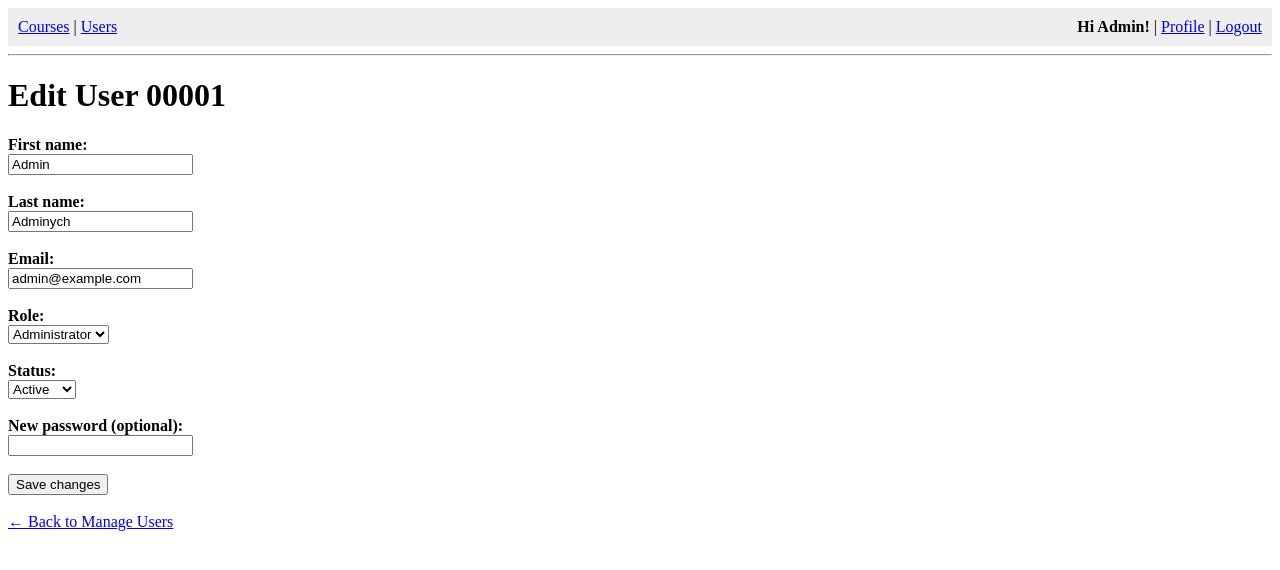
After one commit to Oleg-Dergunov/Student-Grading-System, a Flask app: page /users/1 in a window 1280 px wide. The commit adds this page. Shown: the top 570 px of the page. Run offline with Flask 3, Linux system fonts and the light colour scheme; a user stored in the database is signed in; data comes from the database, SQL or seed files in the repository; both versions use the stored data as it was after the commit.

Commit message:
Added Edit User Page and decorator admin_required

```diff
--- a/repositories/users_repository.py
+++ b/repositories/users_repository.py
@@ -21,3 +21,38 @@ def insert_user(firstName: str, lastName: str, email: str, password: str, role:
 
     except sqlite3.IntegrityError:
         return False, "Email already exists"
+
+
+def get_user_by_id(user_id):
+    db = get_db()
+    return db.execute(
+        "SELECT * FROM users WHERE id = ?",
+        (user_id,)
+    ).fetchone()
+
+def find_user_by_email_excluding(email, user_id):
+    db = get_db()
+    return db.execute(
+        "SELECT * FROM users WHERE email = ? AND id != ?",
+        (email, user_id)
+    ).fetchone()
+
+def update_user_admin(user_id, first, last, email, role, active):
+    db = get_db()
+    db.execute(
+        """
+        UPDATE users
+        SET firstName = ?, lastName = ?, email = ?, role = ?, active = ?
+        WHERE id = ?
+        """,
+        (first, last, email, role, active, user_id)
+    )
+    db.commit()
+
+def update_user_password(user_id, new_password):
+    db = get_db()
+    db.execute(
+        "UPDATE users SET password = ? WHERE id = ?",
+        (new_password, user_id)
+    )
+    db.commit()
--- a/routes/auth.py
+++ b/routes/auth.py
@@ -24,6 +24,18 @@ def login_required(f):
 
         return f(*args, **kwargs)
     return wrapper
+
+
+
+# Decorator @admin_required
+def admin_required(f):
+    @wraps(f)
+    def wrapper(*args, **kwargs):
+        if "role" not in session or session["role"] != "admin":
+            return redirect(url_for("auth.login"))
+        return f(*args, **kwargs)
+    return wrapper
+
 
 
 # Global context processor automatically passing current_user to all templates
--- a/routes/courses.py
+++ b/routes/courses.py
@@ -1,5 +1,5 @@
 from flask import Blueprint, render_template, request, redirect, url_for, session
-from routes.auth import login_required
+from routes.auth import login_required, admin_required
 from services.courses_service import get_courses_for_user, add_course
 
 courses_bp = Blueprint("courses", __name__)
@@ -24,9 +24,8 @@ def courses():
 
 @courses_bp.route("/courses/add_course", methods=["GET", "POST"])
 @login_required
+@admin_required
 def add_course_route():
-    if session.get("role") != "admin":
-        return redirect(url_for("auth.login"))
 
     if request.method == "POST":
         name = request.form["name"]
--- a/routes/users.py
+++ b/routes/users.py
@@ -1,27 +1,29 @@
-from flask import Blueprint, render_template, request, redirect, url_for, session
-from routes.auth import login_required
-from services.users_service import get_all_users, create_user
+from flask import Blueprint, render_template, request, redirect, url_for
+from routes.auth import login_required, admin_required
+from services.users_service import (
+    get_all_users,
+    create_user,
+    get_user_by_id,
+    admin_update_user
+)
 
 users_bp = Blueprint("users", __name__)
 
 
+# Users page (admin only)
 @users_bp.route("/users")
 @login_required
+@admin_required
 def manage_users():
-    if session.get("role") != "admin":
-        return redirect(url_for("auth.login"))
-
     users = get_all_users()
-
     return render_template("users.html", users=users)
 
 
+# Add a user page (admin only)
 @users_bp.route("/users/add_user", methods=["GET", "POST"])
 @login_required
+@admin_required
 def add_user():
-    if session.get("role") != "admin":
-        return redirect(url_for("auth.login"))
-
     if request.method == "POST":
         firstName = request.form["firstName"]
         lastName = request.form["lastName"]
@@ -44,3 +46,45 @@ def add_user():
         return redirect(url_for("users.manage_users"))
 
     return render_template("users/add_user.html")
+
+
+# Edit user page (admin only)
+@users_bp.route("/users/<int:user_id>", methods=["GET", "POST"])
+@login_required
+@admin_required
+def edit_user(user_id):
+    user = get_user_by_id(user_id)
+
+    if not user:
+        return "User not found", 404
+
+    error = None
+    success = None
+
+    if request.method == "POST":
+        first = request.form["firstName"].strip()
+        last = request.form["lastName"].strip()
+        email = request.form["email"].lower().strip()
+        role = request.form["role"]
+        active = int(request.form["status"])
+        new_password = request.form.get("new_password", "").strip()
+
+        success, error = admin_update_user(
+            user_id,
+            first,
+            last,
+            email,
+            role,
+            active,
+            new_password
+        )
+
+        if success:
+            user = get_user_by_id(user_id)
+
+    return render_template(
+        "users/edit_user.html",
+        user=user,
+        error=error,
+        success=success
+    )
--- a/services/users_service.py
+++ b/services/users_service.py
@@ -1,4 +1,11 @@
-from repositories.users_repository import fetch_all_users, insert_user
+from repositories.users_repository import (
+    fetch_all_users,
+    insert_user,
+    find_user_by_email_excluding,
+    update_user_admin,
+    update_user_password,
+    get_user_by_id as repo_get_user_by_id
+)
 
 
 def get_all_users():
@@ -12,3 +19,19 @@ def create_user(firstName: str, lastName: str, email: str, password: str, role:
         return None, error
 
     return "User created", None
+
+
+def admin_update_user(user_id, first, last, email, role, status, new_password):
+    existing = find_user_by_email_excluding(email, user_id)
+    if existing:
+        return None, "This email is already in use"
+
+    update_user_admin(user_id, first, last, email, role, status)
+
+    if new_password:
+        update_user_password(user_id, new_password)
+
+    return "User updated successfully", None
+
+def get_user_by_id(user_id):
+    return repo_get_user_by_id(user_id)
--- a/templates/users.html
+++ b/templates/users.html
@@ -42,7 +42,7 @@
             <td>{{ role_names[u.role] }}</td>
             <td>{{ "Active" if u.active else "Inactive" }}</td>
             <td>
-                <center><a href="/users/edit_user/{{ u.id }}">Edit</a></center>
+                <center><a href="{{ url_for('users.edit_user', user_id=u.id) }}">Edit</a></center>
             </td>
         </tr>
         {% endfor %}
--- /dev/null
+++ b/templates/users/edit_user.html
@@ -0,0 +1,53 @@
+{% extends "base.html" %}
+{% block content %}
+
+<h1>Edit User {{ "%05d" | format(user.id) }}</h1>
+
+{% if error %}
+<p style="color:red; font-weight:bold;">{{ error }}</p>
+{% endif %}
+
+{% if success %}
+<p style="color:green; font-weight:bold;">{{ success }}</p>
+{% endif %}
+
+{% set role_names = {
+"student": "Student",
+"teacher": "Teacher",
+"admin": "Administrator"
+} %}
+
+<form method="POST">
+
+    <strong>First name:</strong><br>
+    <input type="text" name="firstName" value="{{ user.firstName }}" required><br><br>
+
+    <strong>Last name:</strong><br>
+    <input type="text" name="lastName" value="{{ user.lastName }}" required><br><br>
+
+    <strong>Email:</strong><br>
+    <input type="email" name="email" value="{{ user.email }}" required><br><br>
+
+    <strong>Role:</strong><br>
+    <select name="role">
+        {% for key, label in role_names.items() %}
+        <option value="{{ key }}" {% if user.role==key %}selected{% endif %}>{{ label }}</option>
+        {% endfor %}
+    </select><br><br>
+
+    <strong>Status:</strong><br>
+    <select name="status">
+        <option value="1" {% if user.active==1 %}selected{% endif %}>Active</option>
+        <option value="0" {% if user.active==0 %}selected{% endif %}>Inactive</option>
+    </select><br><br>
+
+    <strong>New password (optional):</strong><br>
+    <input type="password" name="new_password"><br><br>
+
+    <button type="submit">Save changes</button>
+</form>
+
+<br>
+<a href="/users">← Back to Manage Users</a>
+
+{% endblock %}
```
Also changed, not shown: db.sqlite.
